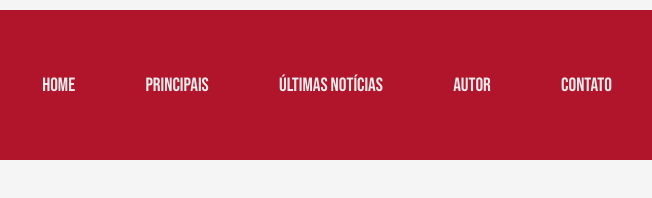
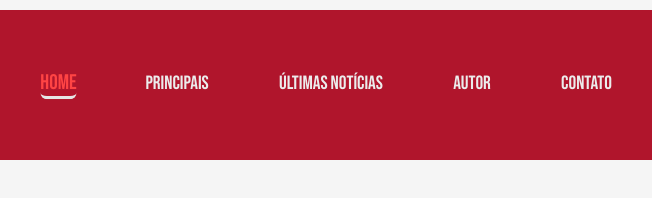
Before and after one commit to flaviamendes17/html-02-blog, a plain HTML site: page index.html in a window 1280 px wide. In both pictures the pointer is over the link "Home". Shown: the full height of the page, 498-1150 px from the left. Drawn offline with Linux system fonts and the light colour scheme.

Commit message:
feat: adição de efeito hover nos links

```diff
--- a/assets/styles/styles.index.css
+++ b/assets/styles/styles.index.css
@@ -39,4 +39,13 @@ header {
     text-decoration: none;
     color: #ececec;
     font-size: 1.2rem;
+    border-bottom: 3px solid transparent;
+    border-radius: 6px;
+    transition: 0.3s ease-in-out;
 }
+
+#links a:hover {
+    border-bottom: 3px solid #e6e6e6;
+    color:#ff4444;
+    transform: scale(1.1)
+}
```
